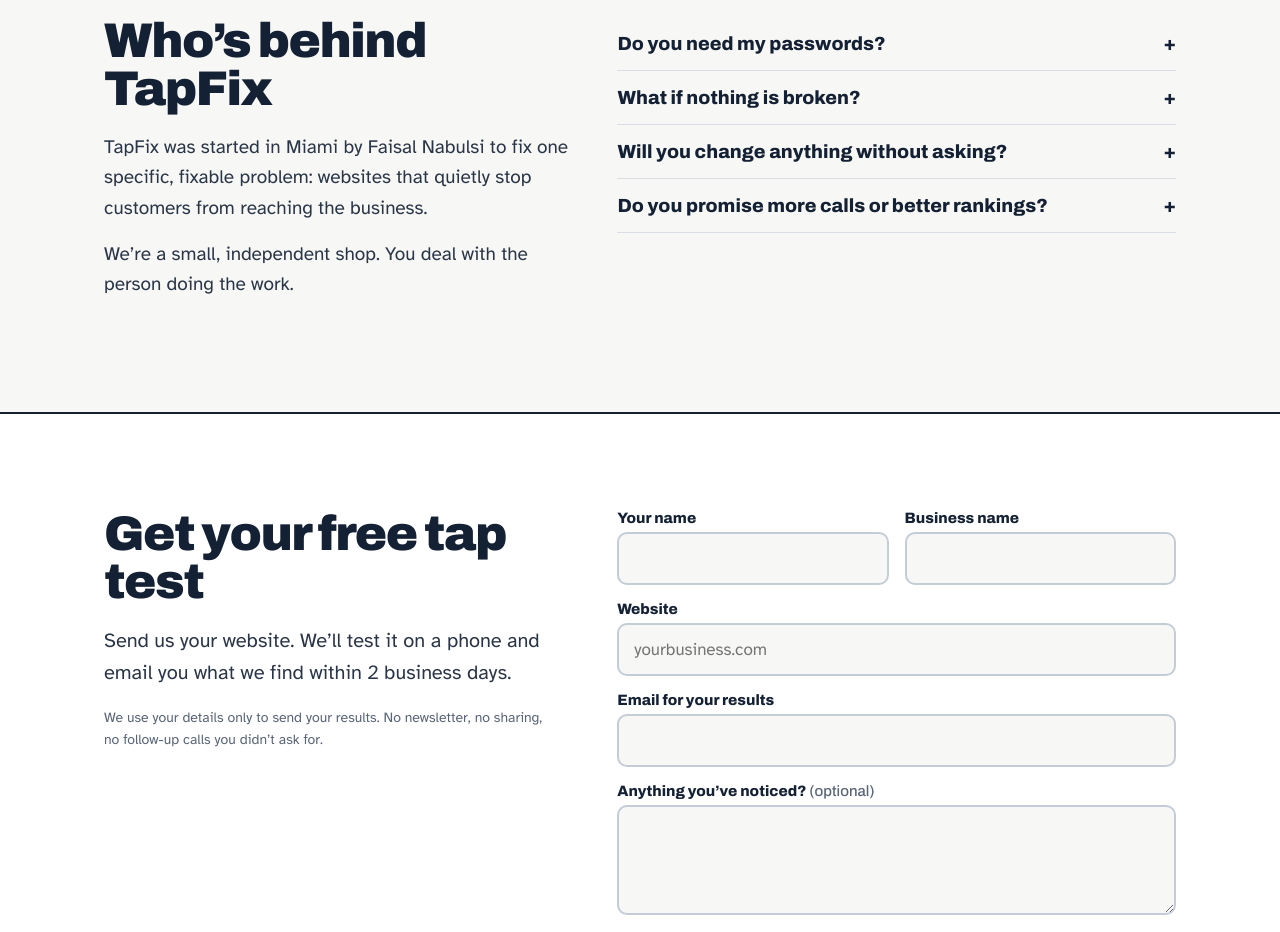
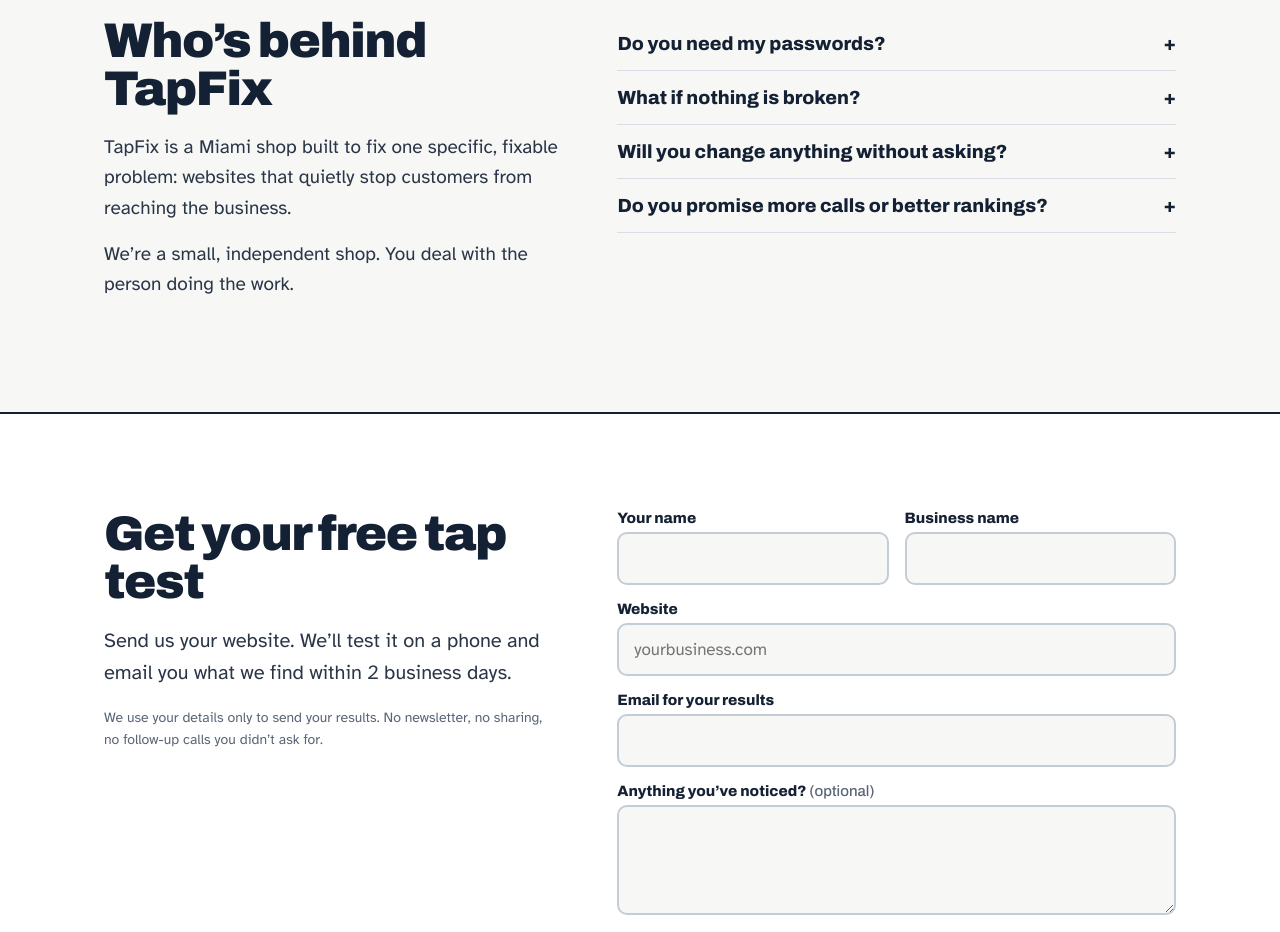
Before and after one commit to twistlyofficial-beep/tapfix, a plain HTML site: page index.html in a window 1280 px wide. Shown: the part 3600-4532 px from the top of the page. Drawn offline with Linux system fonts and the light colour scheme.

Commit message:
Remove personal name from site
Co-Authored-By: Claude Opus 5.5 <noreply@anthropic.com>
Claude-Session: https://claude.ai/code/session_018grVU2wPiqPqHhstYB36s2

```diff
--- a/index.html
+++ b/index.html
@@ -252,7 +252,7 @@ footer .wrap{display:flex;flex-wrap:wrap;justify-content:space-between;gap:16px}
   <section class="block who" id="faq" style="padding-top:0">
     <div>
       <h2>Who’s behind TapFix</h2>
-      <p>TapFix was started in Miami by Faisal Nabulsi to fix one specific, fixable problem: websites that quietly stop customers from reaching the business.</p>
+      <p>TapFix is a Miami shop built to fix one specific, fixable problem: websites that quietly stop customers from reaching the business.</p>
       <p>We’re a small, independent shop. You deal with the person doing the work.</p>
     </div>
     <div class="faq">
```
